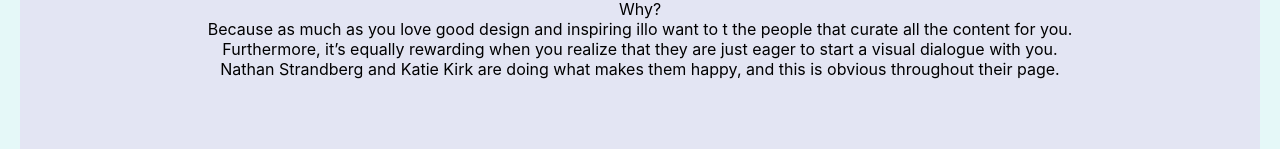
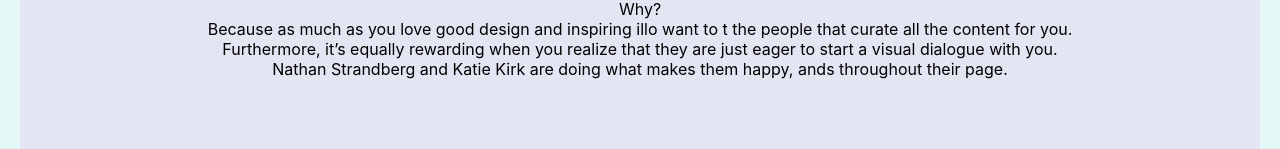
Before and after one commit to AjayManinder/practice, a React (Create React App) app: page /About in a window 1280 px wide. Shown: the part 611-760 px from the top of the page. Built offline with nearby package versions, Linux system fonts and the light colour scheme.

Commit message:
Update About.js

```diff
--- a/src/Pages/About.js
+++ b/src/Pages/About.js
@@ -29,7 +29,7 @@
 
     <div> Furthermore, it’s equally rewarding when you realize that they are just eager to start a visual dialogue with you.</div>
 
-    <div> Nathan Strandberg and Katie Kirk are doing what makes them happy, and this is obvious throughout their page.</div>
+    <div> Nathan Strandberg and Katie Kirk are doing what makes them happy, ands throughout their page.</div>
 </div>
 </div>
 
```
